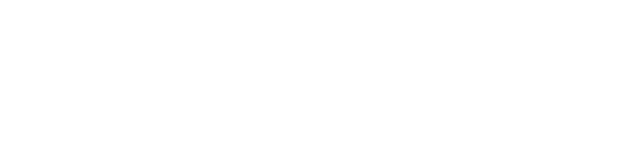
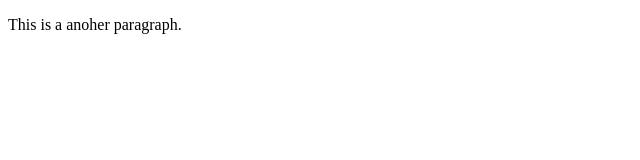
Before and after one commit to zunaid002/learning-github, a plain HTML site: page index.html in a window 1280 px wide. Shown: the whole page, without its empty margins (0-640 px from the left). Drawn offline with Linux system fonts and the light colour scheme.

Commit message:
added another paragraph

```diff
--- a/index.html
+++ b/index.html
@@ -4,5 +4,6 @@
 <title>Page Title</title>
 </head>
 <body>
+   <p>This is a anoher paragraph.</p>
 </body>
 </html>
```
